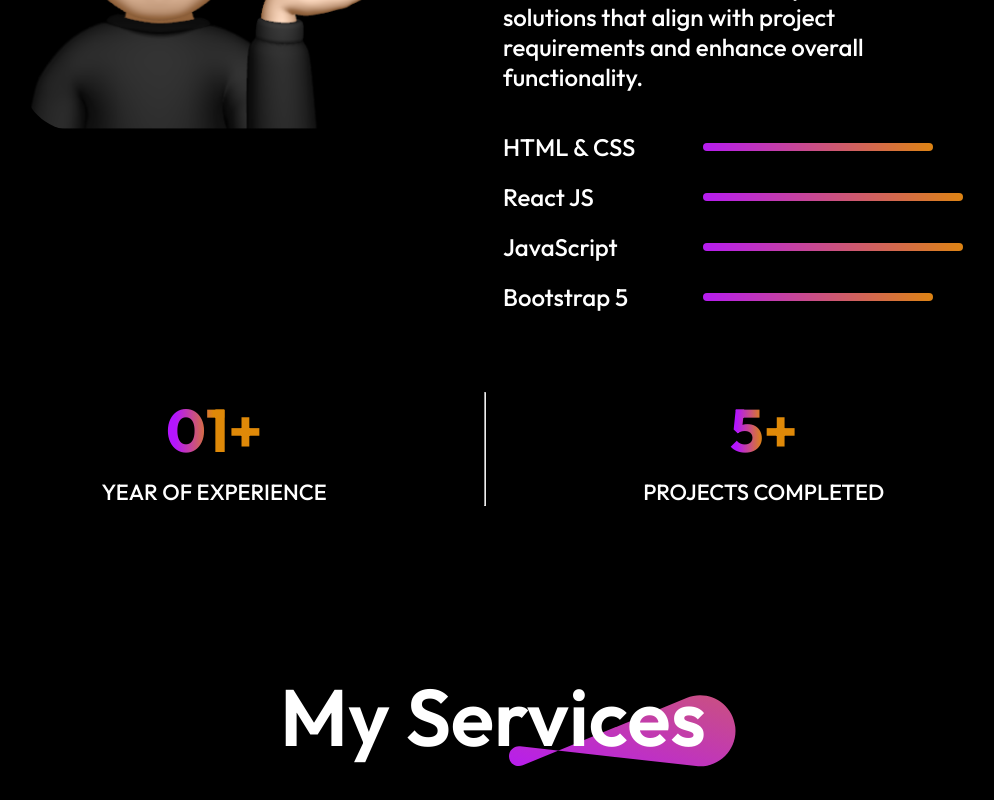
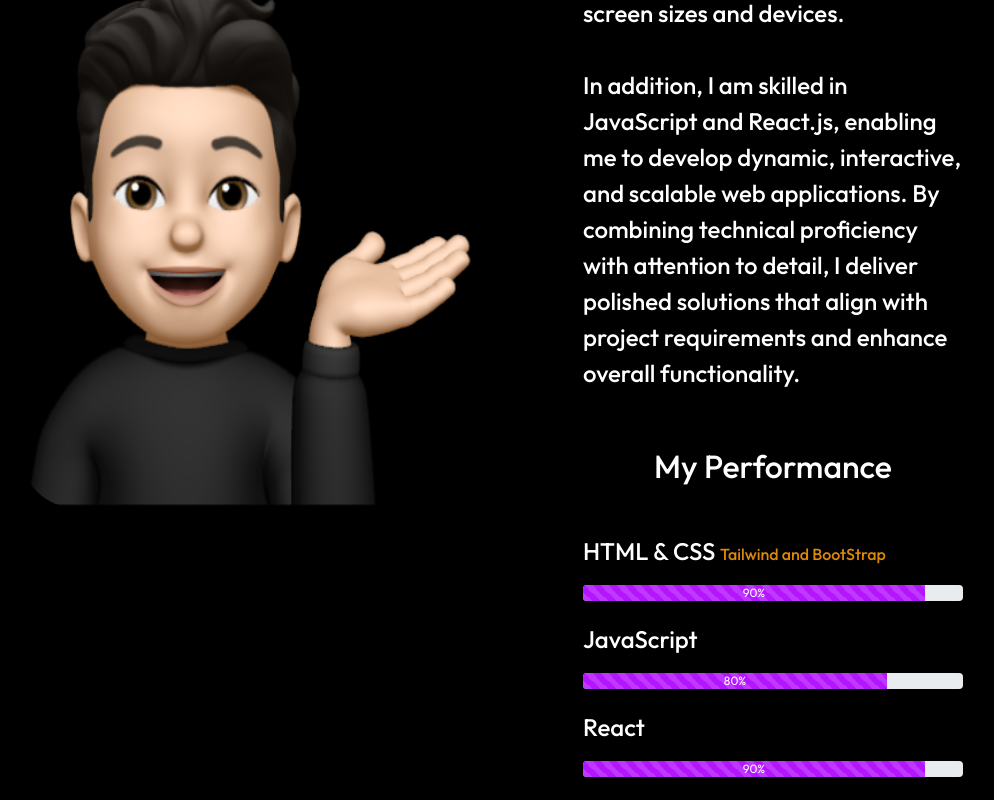
Before and after one commit to Gauravvgithub/my_portfolio_gaurav, a React (Vite) app: page / in a window 1280 px wide. Shown: the part 1720-2520 px from the top of the page, without its empty margins (147-1141 px from the left). Built offline with nearby package versions, Linux system fonts and the light colour scheme.

Commit message:
about section updating

```diff
--- a/index.html
+++ b/index.html
@@ -11,6 +11,7 @@
       href="https://fonts.googleapis.com/css2?family=Outfit:wght@100..900&family=Poppins&display=swap"
       rel="stylesheet"
     />
+    <link rel="stylesheet" href="https://cdn.jsdelivr.net/npm/bootstrap@4.1.3/dist/css/bootstrap.min.css" integrity="sha384-MCw98/SFnGE8fJT3GXwEOngsV7Zt27NXFoaoApmYm81iuXoPkFOJwJ8ERdknLPMO" crossorigin="anonymous">
     <style>
       .loading{
         -webkit-animation: sk-scaleout 1s infinite ease-in-out;
@@ -48,5 +49,8 @@
       </div>
     </div>
     <script type="module" src="/src/main.jsx"></script>
+    <script src="https://code.jquery.com/jquery-3.3.1.slim.min.js" integrity="sha384-q8i/X+965DzO0rT7abK41JStQIAqVgRVzpbzo5smXKp4YfRvH+8abtTE1Pi6jizo" crossorigin="anonymous"></script>
+<script src="https://cdn.jsdelivr.net/npm/popper.js@1.14.3/dist/umd/popper.min.js" integrity="sha384-ZMP7rVo3mIykV+2+9J3UJ46jBk0WLaUAdn689aCwoqbBJiSnjAK/l8WvCWPIPm49" crossorigin="anonymous"></script>
+<script src="https://cdn.jsdelivr.net/npm/bootstrap@4.1.3/dist/js/bootstrap.min.js" integrity="sha384-ChfqqxuZUCnJSK3+MXmPNIyE6ZbWh2IMqE241rYiqJxyMiZ6OW/JmZQ5stwEULTy" crossorigin="anonymous"></script>
   </body>
 </html>
--- a/src/Components/About/About.css
+++ b/src/Components/About/About.css
@@ -45,7 +45,6 @@
     gap: 20px;
 }
 .about-skill{
-    display: flex;
     gap: 50px;
     align-items: center;
     transition: 0.3s;
@@ -55,13 +54,12 @@
     font-size: 24px;
     font-weight: 500;
 }
-.about-skill hr{
-    outline: none;
-    border: none;
-    width: 50%;
-    height: 8px;
-    border-radius: 50px;
-    background: linear-gradient(264deg, #df8908 -5.09%, #b415ff 106.28%);
+p span{
+    color: #df8908;
+    font-size: medium;
+}
+p span:hover{
+    color: #b415ff;
 }
 .about-achievements{
     display: flex;
--- a/src/Components/About/About.jsx
+++ b/src/Components/About/About.jsx
@@ -12,7 +12,11 @@ const About = () => {
       </div>
       <div className="about-sections">
         <div className="about-left">
-          <img src={about_profile_img} alt="profile-image" style={{width:"400px", height:"538px"}} />
+          <img
+            src={about_profile_img}
+            alt="profile-image"
+            style={{ width: "30rem", height: "50rem" }}
+          />
         </div>
         <div className="about-right">
           <div className="about-para">
@@ -33,20 +37,54 @@ const About = () => {
           </div>
           <div className="about-skills">
             <div className="about-skill">
-              <p>HTML & CSS</p>
-              <hr style={{ width: "50%" }} />
+              <h2 style={{textAlign:"center"}}>My Performance</h2>
             </div>
+          </div>
+          <div className="about-skills">
             <div className="about-skill">
-              <p>React JS</p>
-              <hr style={{ width: "70%" }} />
+              <p>HTML & CSS <span>Tailwind and BootStrap</span> </p>
+              <div className="progress">
+                <div
+                  className="progress-bar progress-bar-striped progress-bar-animated"
+                  role="progressbar"
+                  style={{ width: "90%", backgroundColor: "#b415ff"}}
+                  aria-valuenow="25"
+                  aria-valuemin="0"
+                  aria-valuemax="100"
+                >
+                  90%
+                </div>
+              </div>
             </div>
             <div className="about-skill">
               <p>JavaScript</p>
-              <hr style={{ width: "60%" }} />
+              <div className="progress">
+                <div
+                  className="progress-bar progress-bar-striped progress-bar-animated"
+                  role="progressbar"
+                  style={{ width: "80%", backgroundColor: "#b415ff" }}
+                  aria-valuenow="25"
+                  aria-valuemin="0"
+                  aria-valuemax="100"
+                >
+                  80%
+                </div>
+              </div>
             </div>
             <div className="about-skill">
-              <p>Bootstrap 5</p>
-              <hr style={{ width: "50%" }} />
+              <p>React</p>
+              <div className="progress">
+                <div
+                  className="progress-bar progress-bar-striped progress-bar-animated"
+                  role="progressbar"
+                  style={{ width: "90%", backgroundColor: "#b415ff"}}
+                  aria-valuenow="25"
+                  aria-valuemin="0"
+                  aria-valuemax="100"
+                >
+                  90%
+                </div>
+              </div>
             </div>
           </div>
         </div>
@@ -58,7 +96,7 @@ const About = () => {
         </div>
         <hr />
         <div className="about-achievement">
-          <h1>5+</h1>
+          <h1>8+</h1>
           <p>PROJECTS COMPLETED</p>
         </div>
       </div>
```
